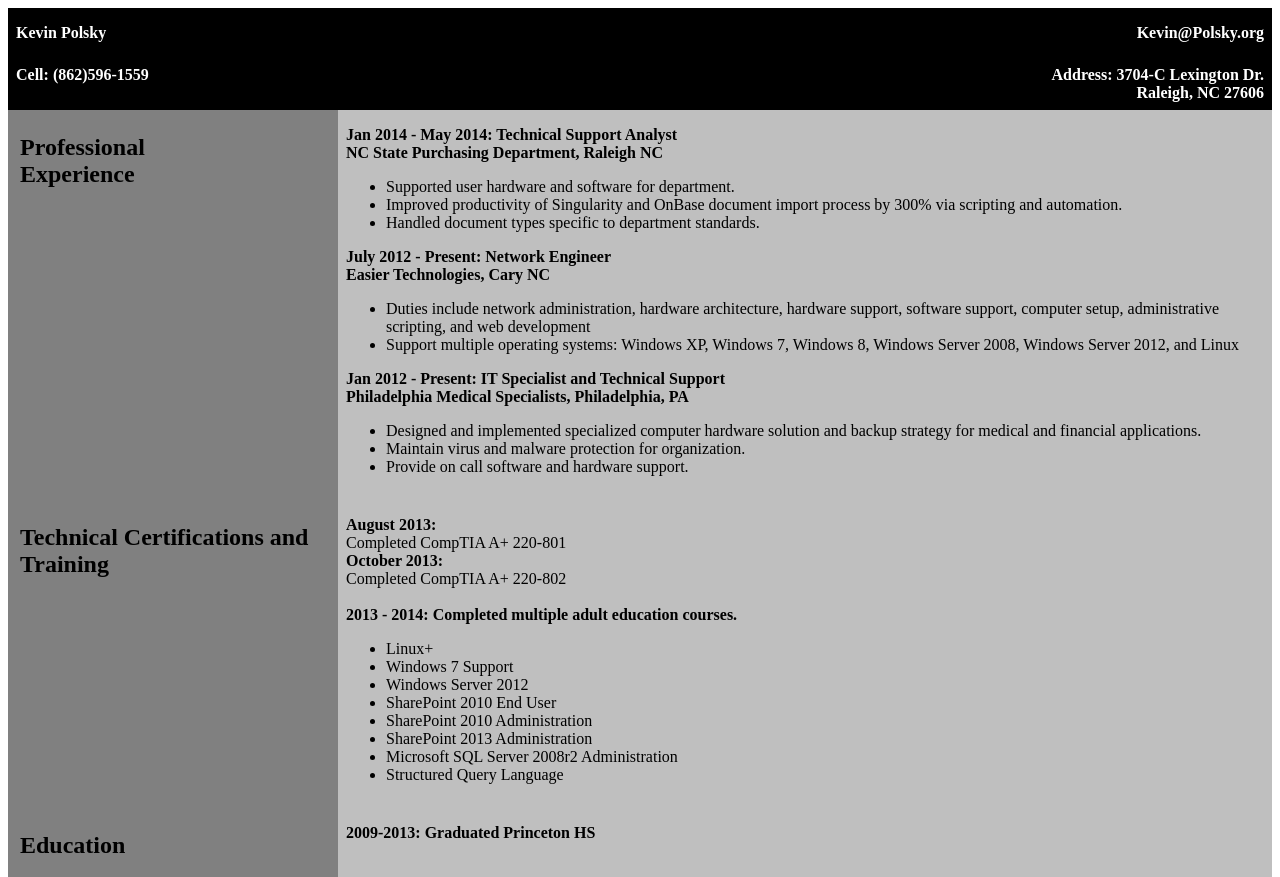
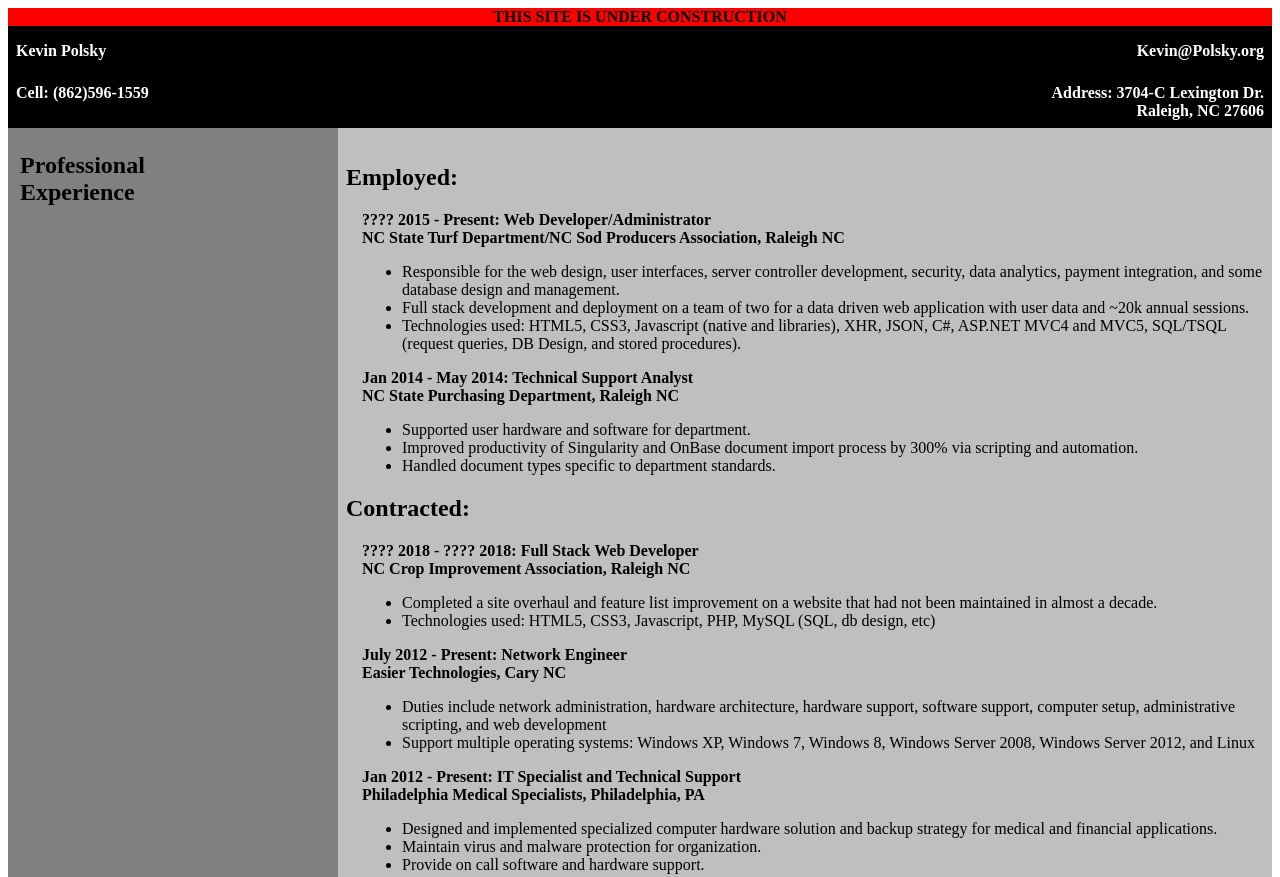
Before and after one commit to rootklm/rootklm, a plain HTML site: page index.html in a window 1280 px wide. Shown: the top 877 px of the page. Drawn offline with Linux system fonts and the light colour scheme.

Commit message:
Made some changes to the resume content

```diff
--- a/index.html
+++ b/index.html
@@ -1,6 +1,8 @@
-<Doctype HTML>
+<!DOCTYPE HTML>
 <html>
 	<head>
+		<title>Resume of Kevin Michael Polsky</title>
+		<meta charset="UTF-8">
 		<style>
 			body{
 				display: flex;
@@ -51,6 +53,7 @@
 		</style>
 	</head>
 	<body>
+		<div style="display: block; background-color: red; color: black; font-weight: bold; text-align: center;">THIS SITE IS UNDER CONSTRUCTION</div><!-- Comment this out once the site is done. -->
 		<div class="header">
 			<div class="left panel">
 				Kevin Polsky
@@ -74,6 +77,23 @@
 				Experience
 			</div>
 			<div class="right panel">
+				<h2>
+					<strong>
+						Employed:
+					</strong>
+				</h2>
+				<div style="margin-left: 1em;">
+					<div>
+						<strong>
+							???? 2015 - Present: Web Developer/Administrator <br />
+							NC State Turf Department/NC Sod Producers Association, Raleigh NC
+						</strong>
+						<ul>
+							<li>Responsible for the web design, user interfaces, server controller development, security, data analytics, payment integration, and some database design and management.</li>
+							<li>Full stack development and deployment on a team of two for a data driven web application with user data and ~20k annual sessions.</li>
+							<li>Technologies used: HTML5, CSS3, Javascript (native and libraries), XHR, JSON, C#, ASP.NET MVC4 and MVC5, SQL/TSQL (request queries, DB Design, and stored procedures).</li>
+						</ul>
+					</div>
 					<div>
 						<strong>
 							Jan 2014 - May 2014: Technical Support Analyst <br />
@@ -85,6 +105,24 @@
 							<li>Handled document types specific to department standards.</li>
 						</ul>
 					</div>
+				</div>
+				<h2>
+					<strong>
+						Contracted:
+					</strong>
+				</h2>
+				<div style="margin-left: 1em;">
+					<div>
+						<strong>
+							???? 2018 - ???? 2018: Full Stack Web Developer <br />
+							NC Crop Improvement Association, Raleigh NC
+						</strong>
+						<ul>
+							<li>Completed a site overhaul and feature list improvement on a website that had not been maintained in almost a decade.</li>
+							<li>Technologies used: HTML5, CSS3, Javascript, PHP, MySQL (SQL, db design, etc)</li>
+						</ul>
+					</div>
+
 					<div>
 						<strong>
 							July 2012 - Present: Network Engineer <br />
@@ -105,6 +143,7 @@
 							<li>Maintain virus and malware protection for organization.</li>
 							<li>Provide on call software and hardware support.</li>
 						</ul>
+					</div>
 				</div>
 
 			</div>
```
Lines whose indentation alone changed are shown as unchanged.
